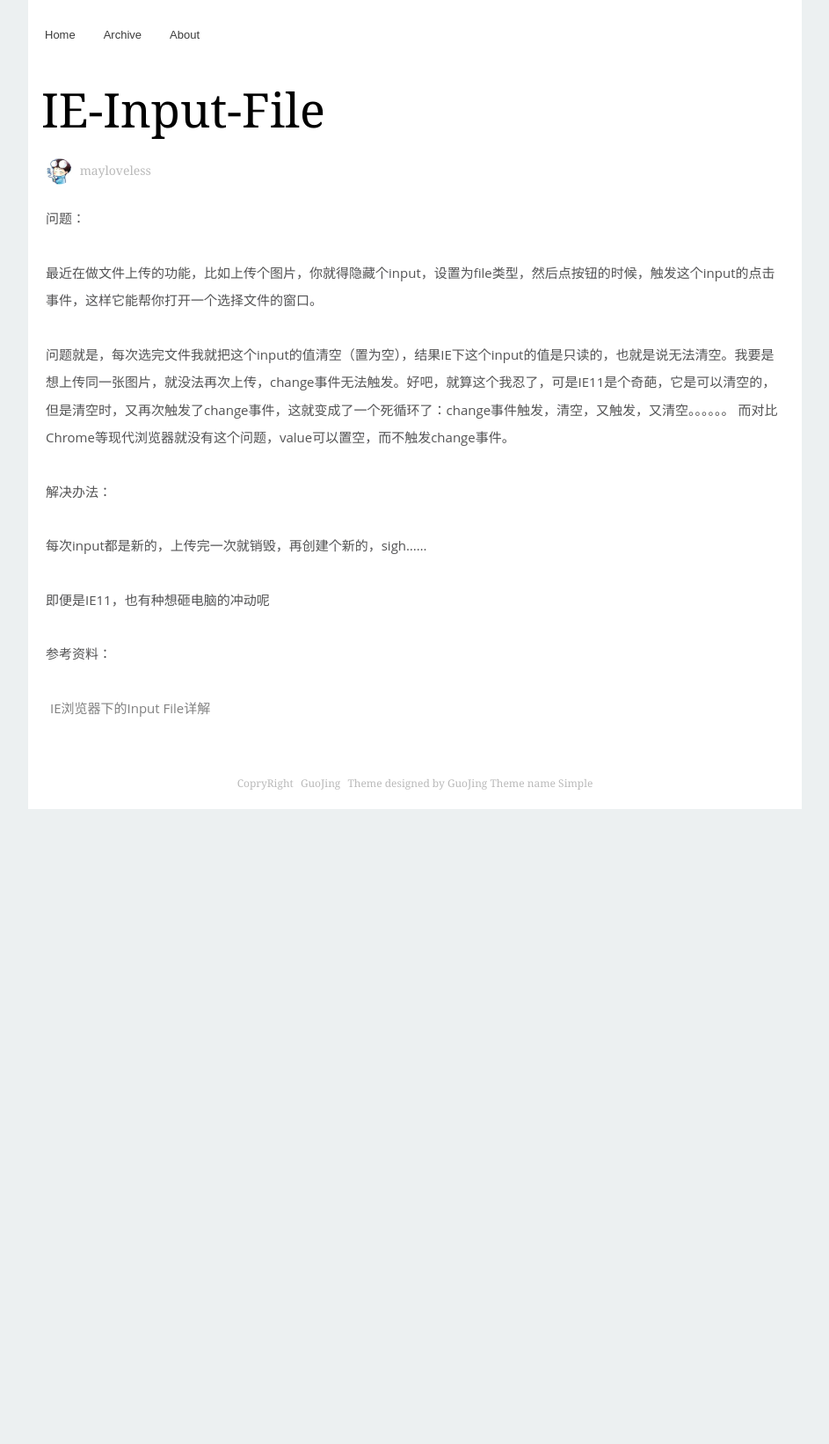
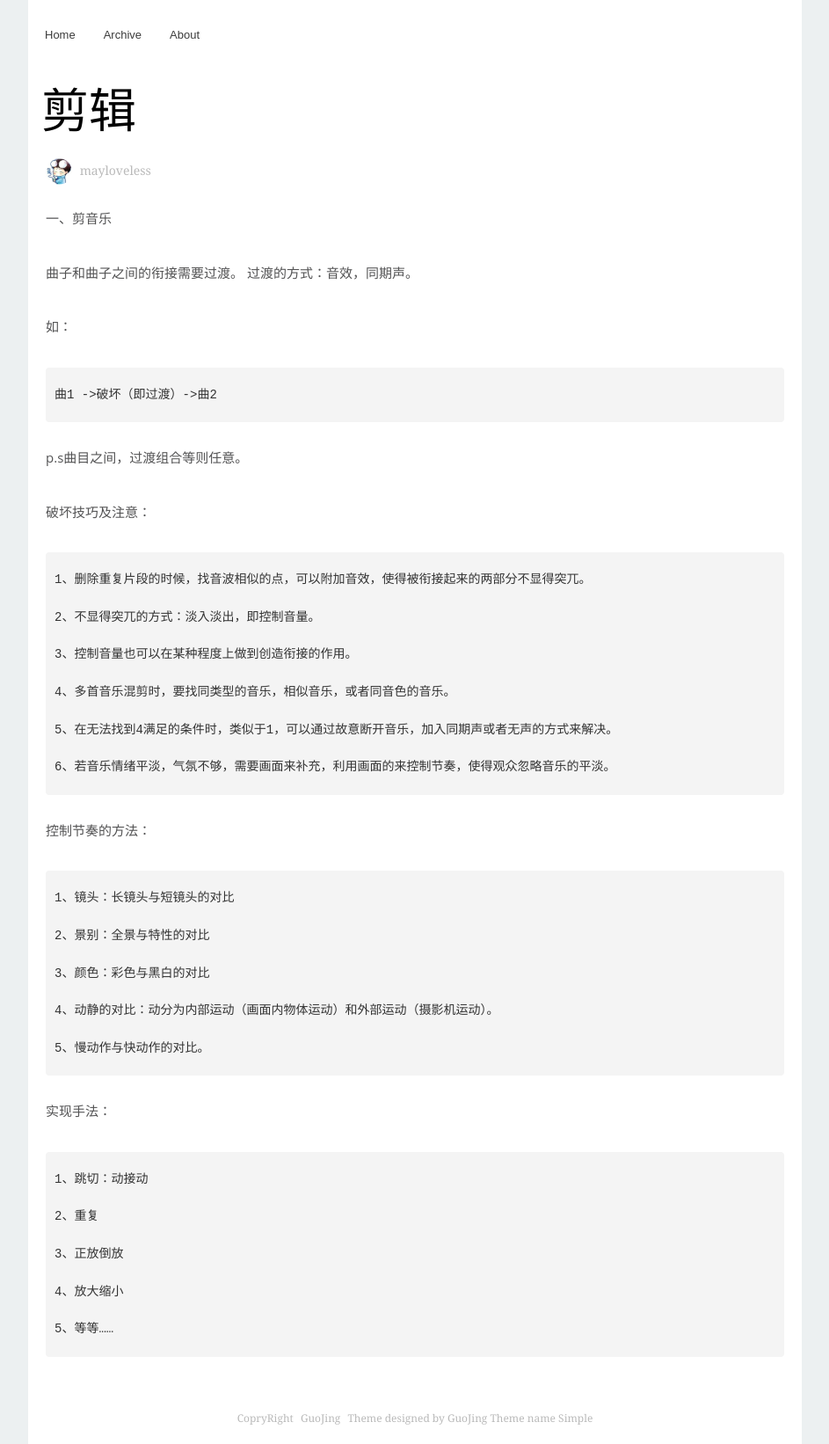
Before and after one commit to mayloveless/wanglingfei.github.com, a Jekyll site: the page built from index.html, in a window 1280 px wide. Shown: the whole page at 88% size, without its empty margins (168-1111 px from the left). Built offline with Jekyll 4.4.1, drawn with Linux system fonts in a browser that asks for light colours; nearby versions of some CDN libraries; library files that are not in the unit come from our copies; Markdown is read by kramdown in place of the engine named in the settings; the list of posts is cut into pages by our own code; before the commit the page ends 920 px from its top, so only the background shows below that.

Commit message:
update posts

```diff
--- a/_posts/bugNote/2014-04-08-file-input.md
+++ b/_posts/bugNote/2014-04-08-file-input.md
@@ -20,6 +20,16 @@
 
 即便是IE11，也有种想砸电脑的冲动呢
 
+------------------------------------
+
+4.14
+
+又遇上一个大bug，IE8以下能选文件，能触发change事件，就是不给我提交表单！
+
+无奈，IE8以下可能是禁止提交来自js context的行为的文件，只能来自user context的。
+
+解决方式就是：调个样式，让input框框覆盖到UI上，然后隐藏掉，相当山寨的赶脚！
+
 
 参考资料：
 
--- /dev/null
+++ b/_posts/cinema/2014-04-13-cutting.md
@@ -0,0 +1,43 @@
+---
+layout:     post
+title:      剪辑
+category: cinema
+description: Final Cut 视听语言
+tags: Cutting
+---
+
+一、剪音乐
+
+曲子和曲子之间的衔接需要过渡。
+过渡的方式：音效，同期声。
+
+如：
+
+    曲1 ->破坏（即过渡）->曲2
+
+p.s曲目之间，过渡组合等则任意。
+
+破坏技巧及注意：
+
+    1、删除重复片段的时候，找音波相似的点，可以附加音效，使得被衔接起来的两部分不显得突兀。
+    2、不显得突兀的方式：淡入淡出，即控制音量。
+    3、控制音量也可以在某种程度上做到创造衔接的作用。
+    4、多首音乐混剪时，要找同类型的音乐，相似音乐，或者同音色的音乐。
+    5、在无法找到4满足的条件时，类似于1，可以通过故意断开音乐，加入同期声或者无声的方式来解决。
+    6、若音乐情绪平淡，气氛不够，需要画面来补充，利用画面的来控制节奏，使得观众忽略音乐的平淡。
+
+控制节奏的方法：
+
+    1、镜头：长镜头与短镜头的对比
+    2、景别：全景与特性的对比
+    3、颜色：彩色与黑白的对比
+    4、动静的对比：动分为内部运动（画面内物体运动）和外部运动（摄影机运动）。
+    5、慢动作与快动作的对比。
+
+实现手法：
+
+    1、跳切：动接动
+    2、重复
+    3、正放倒放
+    4、放大缩小
+    5、等等……
```
